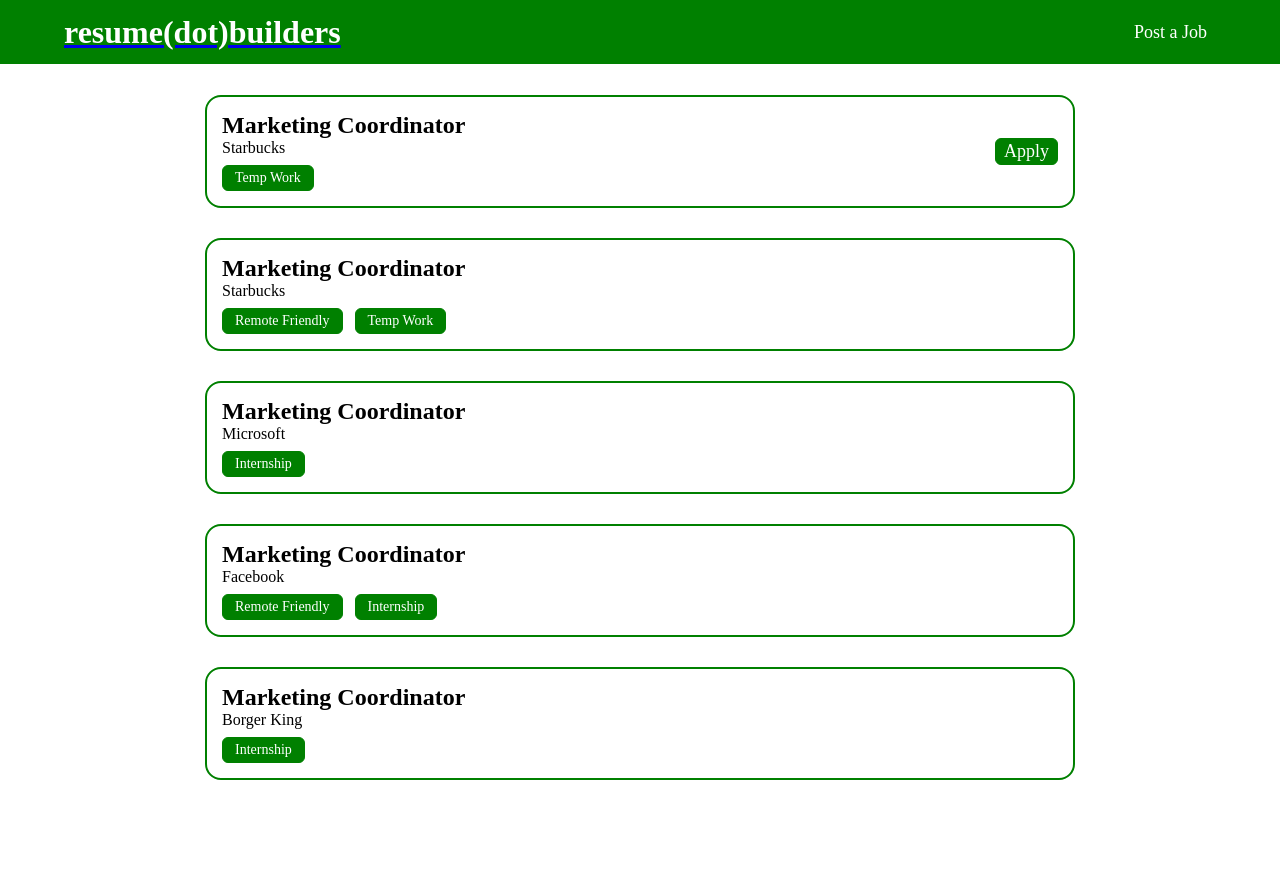
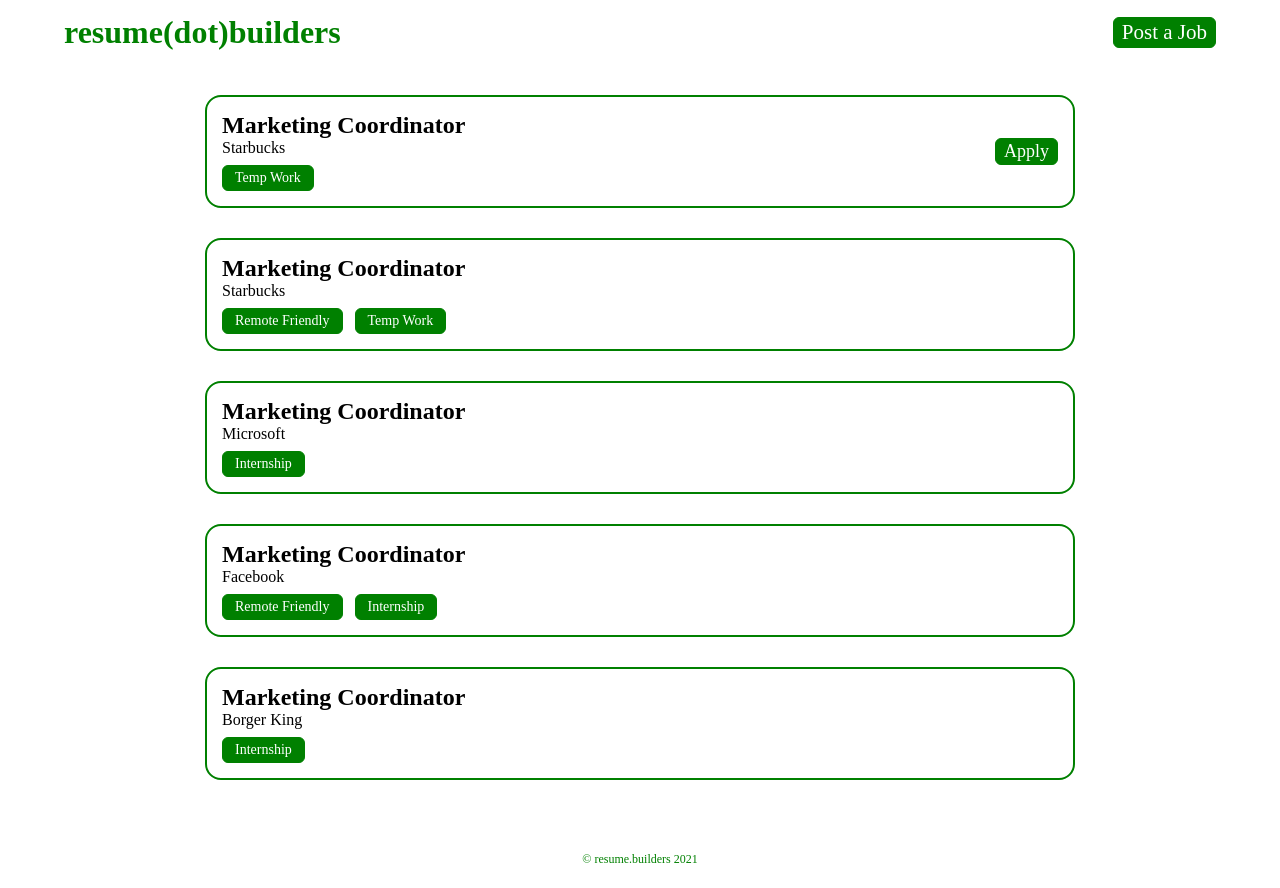
Before and after one commit to patrickstracey/resumebuilders, a Vue app: page / in a window 1280 px wide. Before the commit the page ends 803 px from the top, so only its background shows below. Built offline with nearby package versions, Linux system fonts and the light colour scheme.

Commit message:
header and footer updates

```diff
--- a/src/App.vue
+++ b/src/App.vue
@@ -1,15 +1,18 @@
 <template>
   <the-header></the-header>
   <router-view></router-view>
+  <the-footer></the-footer>
 </template>
 
 <script>
 import TheHeader from "./components/global/TheHeader.vue";
+import TheFooter from "./components/global/TheFooter.vue";
 
 export default {
   name: "App",
   components: {
     TheHeader,
+    TheFooter,
   },
 };
 </script>
@@ -17,6 +20,7 @@
 <style>
 #app {
   /* font-family: Avenir, Helvetica, Arial, sans-serif; */
+  min-height: 100vh;
 }
 
 .flex-row {
--- /dev/null
+++ b/src/components/global/TheFooter.vue
@@ -0,0 +1,30 @@
+<template>
+  <footer>
+    <div class="holder flex-row">
+      &#169; resume.builders 2021
+    </div>
+  </footer>
+</template>
+
+<style scoped>
+footer {
+  width: 100%;
+  height: 2rem;
+  position: relative;
+  bottom: 0;
+  left: 0;
+  margin-top: 1rem;
+  padding-top: 2rem;
+}
+
+.holder {
+  width: 90%;
+  height: 100%;
+  align-items: center;
+  justify-content: center;
+  align-self: flex-end;
+  margin: auto;
+  color: green;
+  font-size: 12px;
+}
+</style>
--- a/src/components/global/TheHeader.vue
+++ b/src/components/global/TheHeader.vue
@@ -1,7 +1,9 @@
 <template>
   <header>
     <div class="holder flex-row">
-      <router-link to="/"><h1>resume(dot)builders</h1></router-link>
+      <router-link to="/" id="home-link"
+        ><h1>resume(dot)builders</h1></router-link
+      >
       <router-link to="/newjob" class="link" id="post-link"
         >Post a Job</router-link
       >
@@ -13,15 +15,16 @@
 header {
   width: 100%;
   height: 4rem;
-  background-color: green;
+  background-color: unset;
   position: absolute;
   top: 0;
   left: 0;
 }
 
 h1 {
-  color: white;
+  color: green;
   margin: unset;
+  text-decoration: none;
 }
 
 .holder {
@@ -35,5 +38,10 @@
   margin-top: auto;
   margin-bottom: auto;
   font-weight: 300;
+  font-size: 21px;
+}
+
+#home-link {
+  text-decoration: none;
 }
 </style>
```
